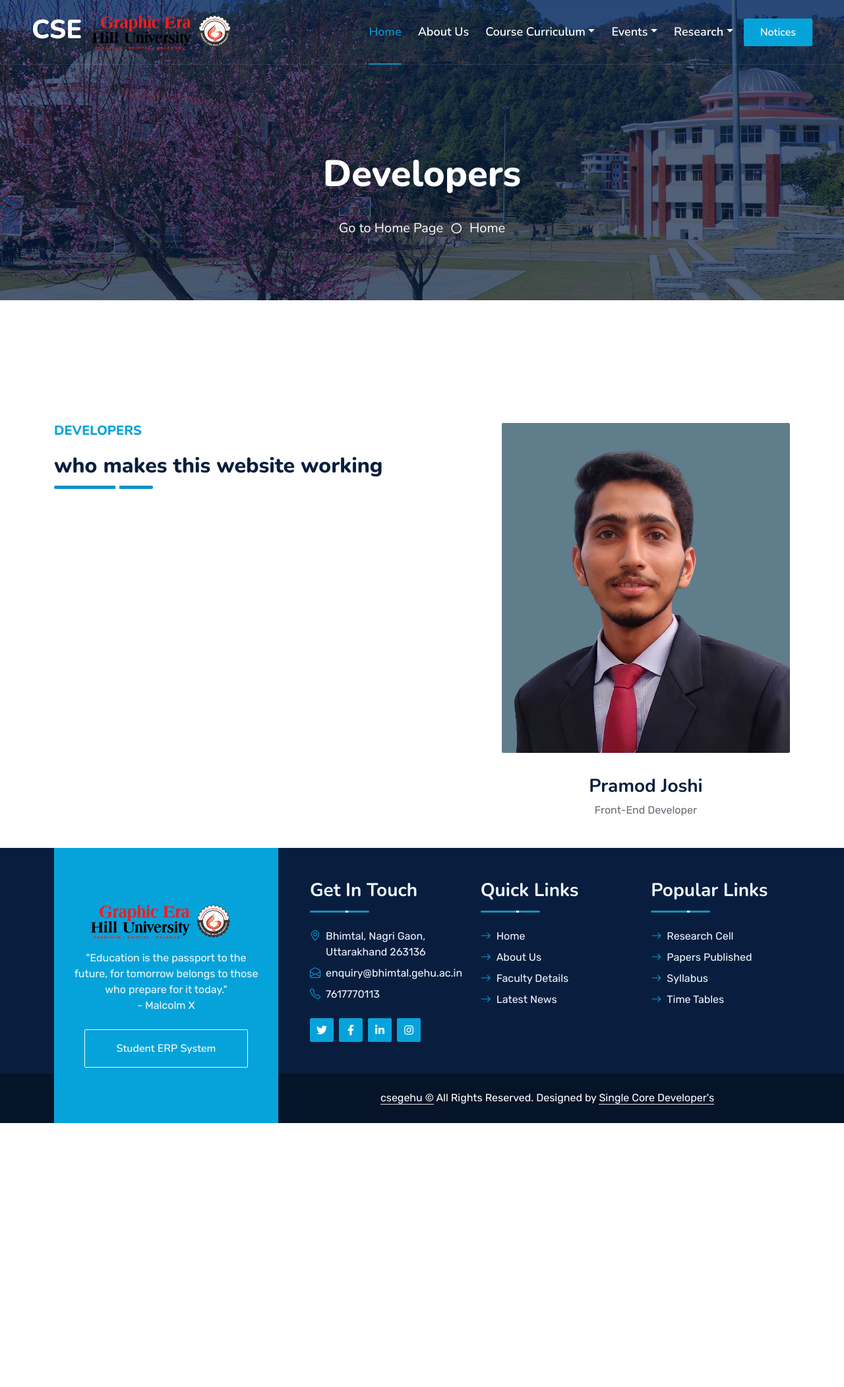
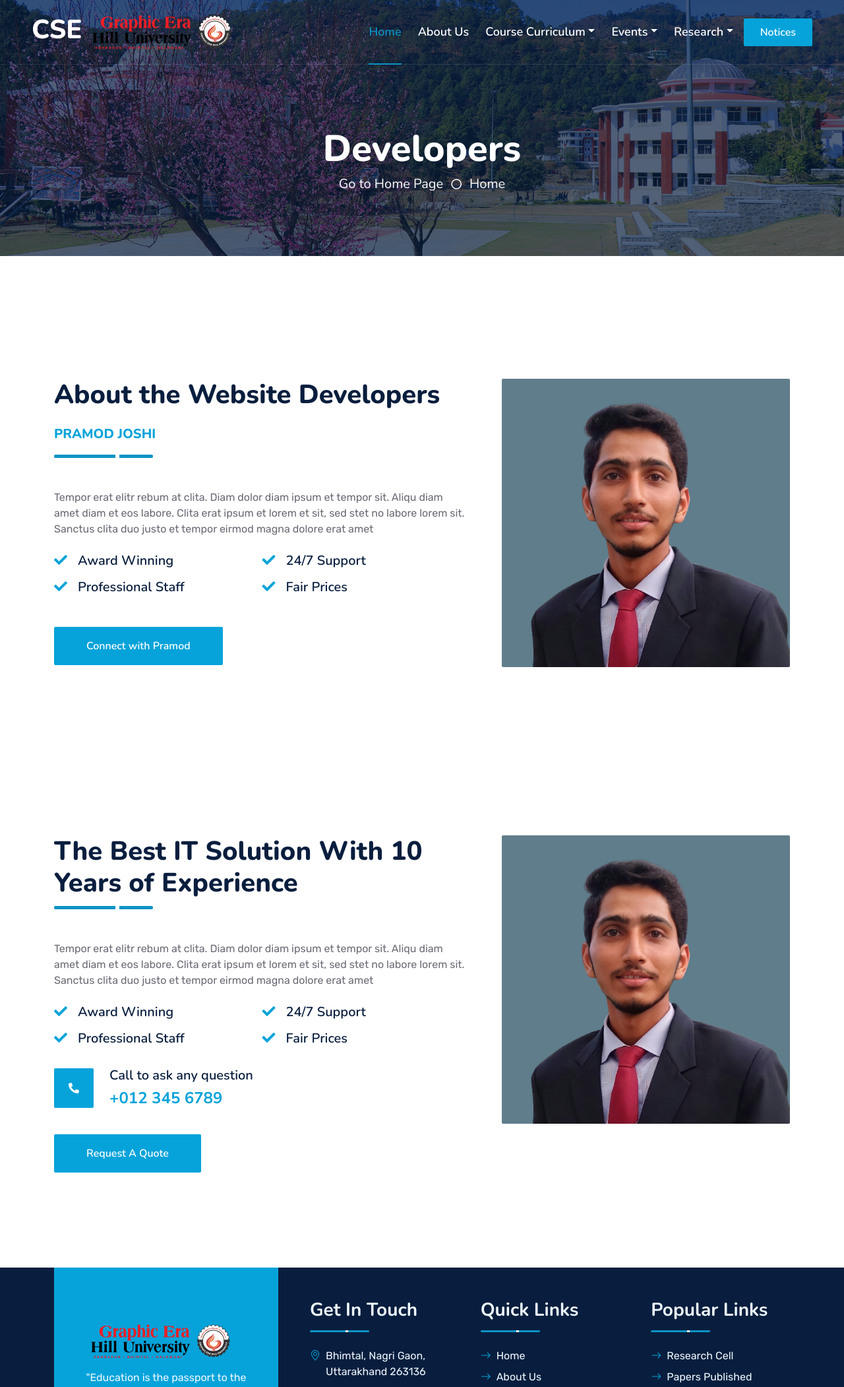
Before and after one commit to pramodjoshi22/cse_department_website, a Django app: page /developers/ in a window 1280 px wide. Shown: the top 2102 px of the page at 66% size. Before the commit the page ends 1702 px from the top, so only its background shows below. Run offline with Django 4.2, Linux system fonts and the light colour scheme; some libraries are stand-ins or nearby versions.

Commit message:
developer modify

```diff
--- a/templates/base1.html
+++ b/templates/base1.html
@@ -32,10 +32,8 @@
     <!-- Template Stylesheet -->
     <link href="{% static 'css/style.css' %}" rel="stylesheet">
 
-    <!-- Favicon -->
-    <meta name="viewport" content="width=device-width, initial-scale=1"><link rel="stylesheet" href="https://cdnjs.cloudflare.com/ajax/libs/normalize/5.0.0/normalize.min.css">
-<link rel="stylesheet" href="./style.css">
-<script src="https://cdnjs.cloudflare.com/ajax/libs/prefixfree/1.0.7/prefixfree.min.js"></script>
+
+
 
 </head>
 
--- a/templates/developers.html
+++ b/templates/developers.html
@@ -24,19 +24,84 @@
             <div class="row g-5">
                 <div class="col-lg-7">
                     <div class="section-title position-relative pb-3 mb-5">
-                    <h5 class="fw-bold text-primary text-uppercase">Developers</h5>
-                    <h1 class="mb-0">who makes this website working</h1>
+
+                        <h1 class="mb-0">About the Website Developers</h1><br/>
+                        <h5 class="fw-bold text-primary text-uppercase">Pramod Joshi</h5>
                     </div>
-                <p class="mb-4"></p>
+                    <p class="mb-4">Tempor erat elitr rebum at clita. Diam dolor diam ipsum et tempor sit. Aliqu diam amet diam et eos labore. Clita erat ipsum et lorem et sit, sed stet no labore lorem sit. Sanctus clita duo justo et tempor eirmod magna dolore erat amet</p>
+                    <div class="row g-0 mb-3">
+                        <div class="col-sm-6 wow zoomIn" data-wow-delay="0.2s">
+                            <h5 class="mb-3"><i class="fa fa-check text-primary me-3"></i>Award Winning</h5>
+                            <h5 class="mb-3"><i class="fa fa-check text-primary me-3"></i>Professional Staff</h5>
+                        </div>
+                        <div class="col-sm-6 wow zoomIn" data-wow-delay="0.4s">
+                            <h5 class="mb-3"><i class="fa fa-check text-primary me-3"></i>24/7 Support</h5>
+                            <h5 class="mb-3"><i class="fa fa-check text-primary me-3"></i>Fair Prices</h5>
+                        </div>
+                    </div>
 
+                    <a href="https://linktr.ee/pramod_joshi" class="btn btn-primary py-3 px-5 mt-3 wow zoomIn" data-wow-delay="0.9s">Connect with Pramod</a>
                 </div>
                 <div class="col-lg-5" style="min-height: 500px;">
-                <div class="position-relative h-100">
-                    <img class="position-absolute w-100 h-100 rounded wow zoomIn" data-wow-delay="0.9s" src="{% static 'img/pramod.png' %} " style="object-fit: cover;">
+                    <div class="team-item bg-light rounded overflow-hidden">
+                    <div class="team-img position-relative overflow-hidden">
+                        <img class="img-fluid w-100" data-wow-delay="0.9s" src="{% static 'img/pramod.png'%}" style="object-fit: cover;">
+                        <div class="team-social">
+                            <a class="btn btn-lg btn-primary btn-lg-square rounded" href=""><i class="fab fa-twitter fw-normal"></i></a>
+                            <a class="btn btn-lg btn-primary btn-lg-square rounded" href=""><i class="fab fa-facebook-f fw-normal"></i></a>
+                            <a class="btn btn-lg btn-primary btn-lg-square rounded" href=""><i class="fab fa-instagram fw-normal"></i></a>
+                            <a class="btn btn-lg btn-primary btn-lg-square rounded" href=""><i class="fab fa-linkedin-in fw-normal"></i></a>
+                        </div>
+                    </div>
+                    </div>
+                </div>
+            </div>
+        </div>
+    </div>
+    <!-- About End -->
+      <!-- About Start -->
+      <div class="container-fluid py-5 wow fadeInUp" data-wow-delay="0.1s">
+        <div class="container py-5">
+            <div class="row g-5">
+                <div class="col-lg-7">
+                    <div class="section-title position-relative pb-3 mb-5">
 
+                        <h1 class="mb-0">The Best IT Solution With 10 Years of Experience</h1>
                     </div>
-                <h3 style="text-align:center;"><br/> Pramod Joshi</h3>
-                <p style="text-align:center;">Front-End Developer </p>
+                    <p class="mb-4">Tempor erat elitr rebum at clita. Diam dolor diam ipsum et tempor sit. Aliqu diam amet diam et eos labore. Clita erat ipsum et lorem et sit, sed stet no labore lorem sit. Sanctus clita duo justo et tempor eirmod magna dolore erat amet</p>
+                    <div class="row g-0 mb-3">
+                        <div class="col-sm-6 wow zoomIn" data-wow-delay="0.2s">
+                            <h5 class="mb-3"><i class="fa fa-check text-primary me-3"></i>Award Winning</h5>
+                            <h5 class="mb-3"><i class="fa fa-check text-primary me-3"></i>Professional Staff</h5>
+                        </div>
+                        <div class="col-sm-6 wow zoomIn" data-wow-delay="0.4s">
+                            <h5 class="mb-3"><i class="fa fa-check text-primary me-3"></i>24/7 Support</h5>
+                            <h5 class="mb-3"><i class="fa fa-check text-primary me-3"></i>Fair Prices</h5>
+                        </div>
+                    </div>
+                    <div class="d-flex align-items-center mb-4 wow fadeIn" data-wow-delay="0.6s">
+                        <div class="bg-primary d-flex align-items-center justify-content-center rounded" style="width: 60px; height: 60px;">
+                            <i class="fa fa-phone-alt text-white"></i>
+                        </div>
+                        <div class="ps-4">
+                            <h5 class="mb-2">Call to ask any question</h5>
+                            <h4 class="text-primary mb-0">+012 345 6789</h4>
+                        </div>
+                    </div>
+                    <a href="quote.html" class="btn btn-primary py-3 px-5 mt-3 wow zoomIn" data-wow-delay="0.9s">Request A Quote</a>
+                </div>
+                <div class="col-lg-5" style="min-height: 500px;">
+                    <div class="team-item bg-light rounded overflow-hidden">
+                    <div class="team-img position-relative overflow-hidden">
+                        <img class="img-fluid w-100" data-wow-delay="0.9s" src="{% static 'img/pramod.png'%}" style="object-fit: cover;">
+                        <div class="team-social">
+                            <a class="btn btn-lg btn-primary btn-lg-square rounded" href=""><i class="fab fa-twitter fw-normal"></i></a>
+                            <a class="btn btn-lg btn-primary btn-lg-square rounded" href=""><i class="fab fa-facebook-f fw-normal"></i></a>
+                            <a class="btn btn-lg btn-primary btn-lg-square rounded" href=""><i class="fab fa-instagram fw-normal"></i></a>
+                            <a class="btn btn-lg btn-primary btn-lg-square rounded" href=""><i class="fab fa-linkedin-in fw-normal"></i></a>
+                        </div>
+                    </div>
+                    </div>
                 </div>
             </div>
         </div>
--- a/templates/syllabus.html
+++ b/templates/syllabus.html
@@ -8,7 +8,7 @@
         list-style-type: none;
     }
     .arrow-list li{
-        width: 400px;
+        width: 300px;
         display: inline-block;
         vertical-align: top;
         margin: 5px;
--- a/templates/time_table.html
+++ b/templates/time_table.html
@@ -11,7 +11,7 @@
         list-style-type: none;
     }
     .arrow-list li{
-        width: 400px;
+        width: 300px;
         display: inline-block;
         vertical-align: top;
         margin: 5px;
```
Lines whose indentation alone changed are shown as unchanged.
